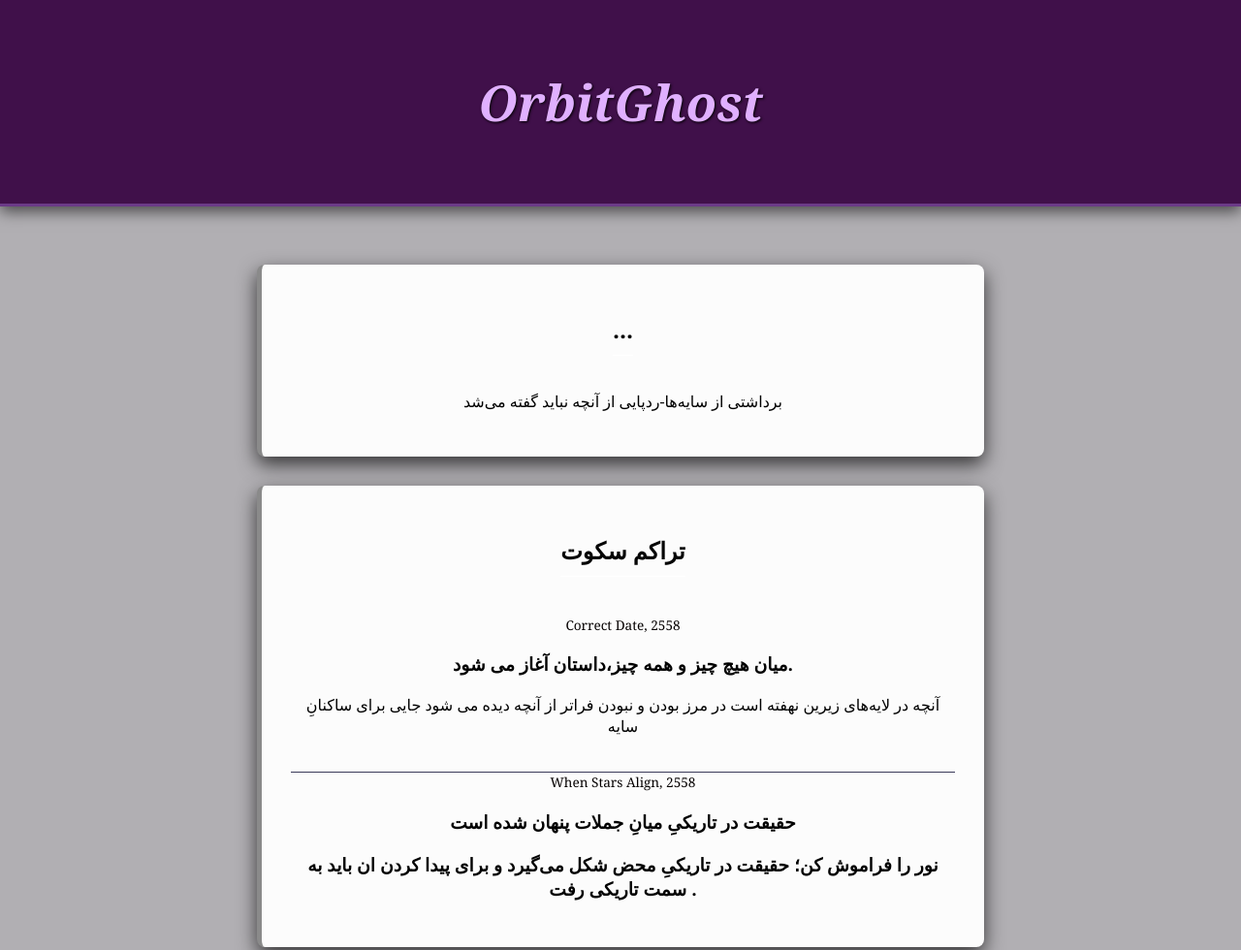
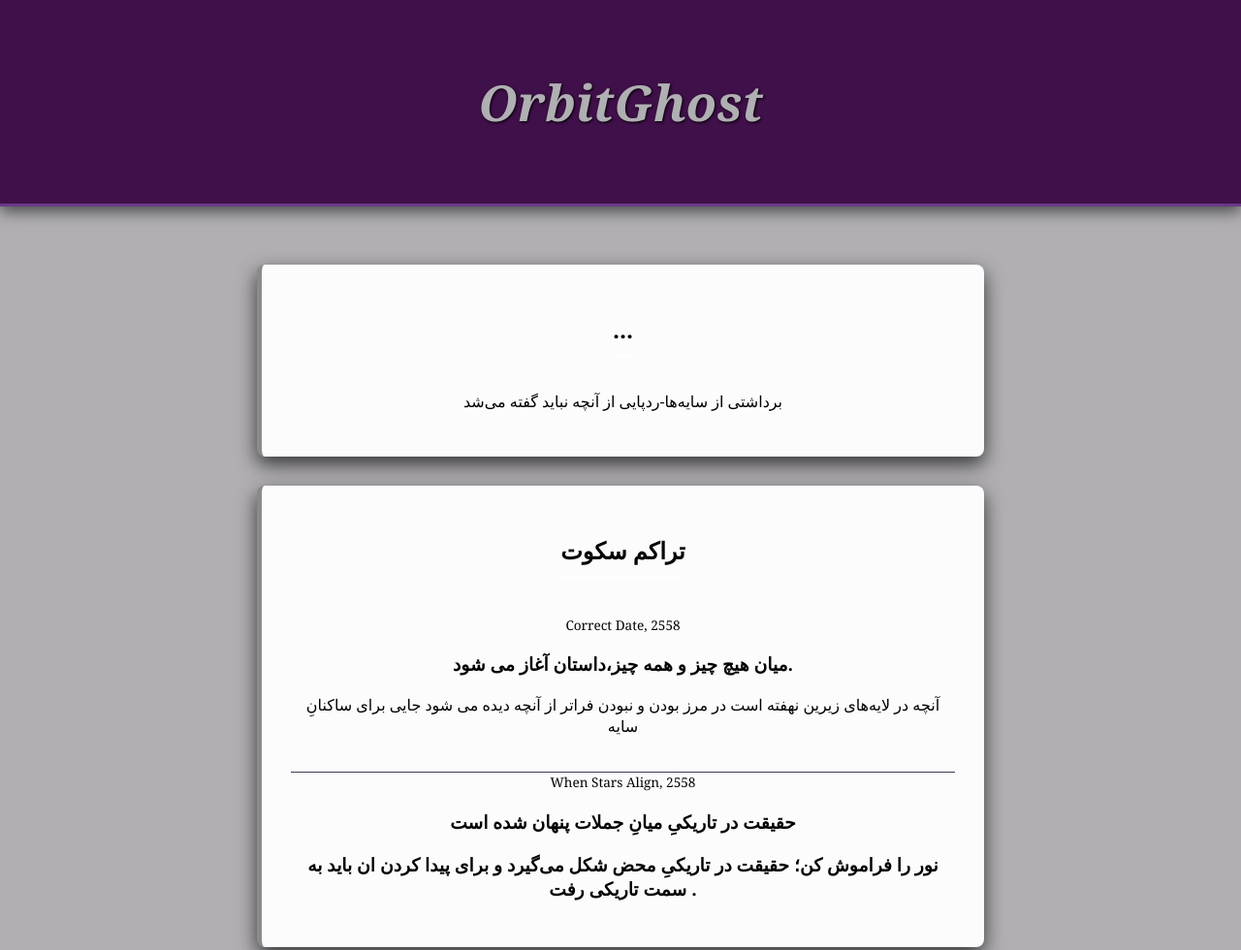
Before and after one commit to OrbitGhost202/OrbitGhost202.github.io, a plain HTML site: page post1.html in a window 1280 px wide. Shown: the top 980 px of the page at 97% size. Drawn offline with Linux system fonts and the light colour scheme.

Commit message:
Update post1.html

```diff
--- a/post1.html
+++ b/post1.html
@@ -26,7 +26,7 @@
         }
 
         header h1 {
-            color: #e0b0ff; /* صورتی */
+            color: #b0afb3; /* صورتی */
             margin: 0;
             font-size: 3.2rem;
             text-shadow: 1px 1px 3px black;
```
